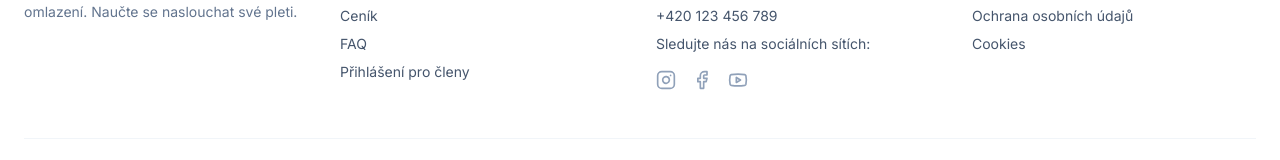
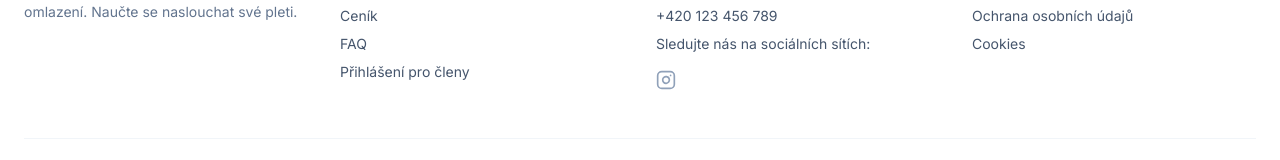
Before and after one commit to gtmaster01/pavlova-web, a Next.js app: page / in a window 1280 px wide. Shown: the part 4962-5122 px from the top of the page. Built offline with nearby package versions, Linux system fonts and the light colour scheme; a web font is replaced by a local one.

Commit message:
feat: Add Header and Footer components and Vercel deployment configuration files.

```diff
--- a/src/components/Footer.tsx
+++ b/src/components/Footer.tsx
@@ -1,5 +1,5 @@
 import Link from "next/link";
-import { Facebook, Instagram, Youtube } from "lucide-react";
+import { Instagram } from "lucide-react";
 
 export function Footer() {
     return (
@@ -35,17 +35,9 @@ export function Footer() {
                             <li>Sledujte nás na sociálních sítích:</li>
                         </ul>
                         <div className="flex gap-4">
-                            <Link href="#" className="text-slate-400 hover:text-primary">
+                            <Link href="https://www.instagram.com/pavlova.facemassage" target="_blank" rel="noopener noreferrer" className="text-slate-400 hover:text-primary">
                                 <Instagram className="h-5 w-5" />
                                 <span className="sr-only">Instagram</span>
-                            </Link>
-                            <Link href="#" className="text-slate-400 hover:text-primary">
-                                <Facebook className="h-5 w-5" />
-                                <span className="sr-only">Facebook</span>
-                            </Link>
-                            <Link href="#" className="text-slate-400 hover:text-primary">
-                                <Youtube className="h-5 w-5" />
-                                <span className="sr-only">Youtube</span>
                             </Link>
                         </div>
                     </div>
--- a/src/components/Header.tsx
+++ b/src/components/Header.tsx
@@ -3,7 +3,7 @@
 import Link from "next/link";
 import { Button } from "@/components/ui/button";
 import { Sheet, SheetContent, SheetTrigger } from "@/components/ui/sheet";
-import { Menu } from "lucide-react";
+import { Menu, Instagram } from "lucide-react";
 
 export function Header() {
     const navLinks = [
@@ -89,9 +89,10 @@ export function Header() {
                                 <div className="mt-6 pt-6 border-t border-slate-100 text-center">
                                     <p className="text-sm text-slate-400 mb-2">Sledujte nás</p>
                                     <div className="flex justify-center gap-4">
-                                        {/* Social placeholders - functionality to be added/linked if needed */}
-                                        <div className="h-8 w-8 rounded-full bg-slate-100 flex items-center justify-center text-slate-400">Ins</div>
-                                        <div className="h-8 w-8 rounded-full bg-slate-100 flex items-center justify-center text-slate-400">Fb</div>
+                                        <Link href="https://www.instagram.com/pavlova.facemassage" target="_blank" rel="noopener noreferrer" className="h-10 w-10 rounded-full bg-slate-100 flex items-center justify-center text-slate-600 hover:text-primary hover:bg-slate-200 transition-colors">
+                                            <Instagram className="h-5 w-5" />
+                                            <span className="sr-only">Instagram</span>
+                                        </Link>
                                     </div>
                                 </div>
                             </div>
```
Also changed, not shown: vercel.json (added), 1 other file (tests, documents, lock files or other folders).
